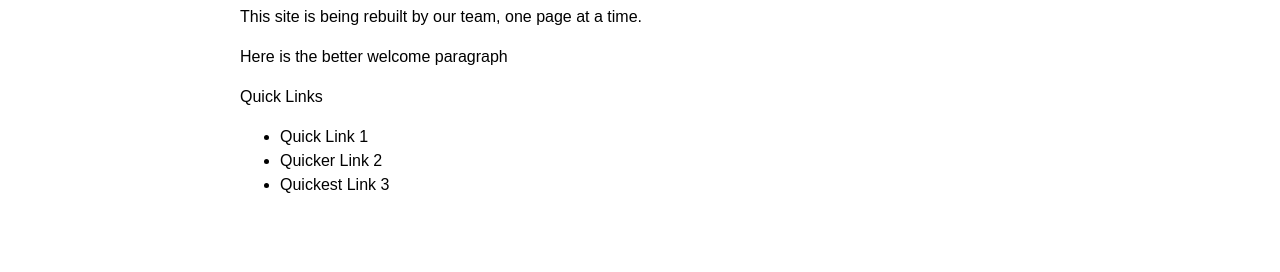
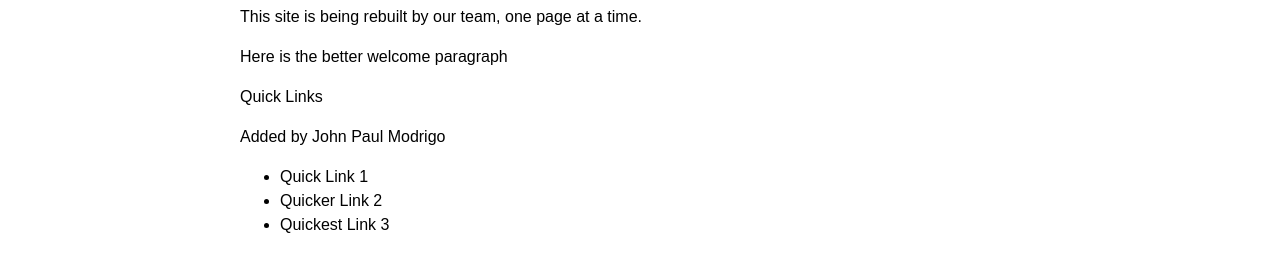
Before and after one commit to rdcorrales1/website-restructure, a plain HTML site: page index.html in a window 1280 px wide. Shown: the part 146-418 px from the top of the page. Drawn offline with Linux system fonts and the light colour scheme.

Commit message:
Edited the index and added my name

```diff
--- a/index.html
+++ b/index.html
@@ -20,6 +20,7 @@
     <p>This site is being rebuilt by our team, one page at a time.</p>
     <p>Here is the better welcome paragraph</p>
     <p>Quick Links</p>
+    <p>Added by John Paul Modrigo</p>
     <ul>
       <li>Quick Link 1</li>
       <li>Quicker Link 2</li>
```
